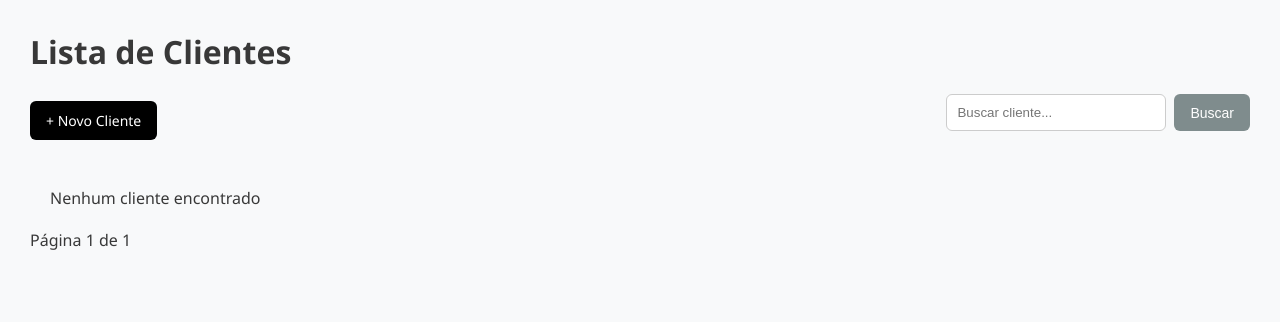
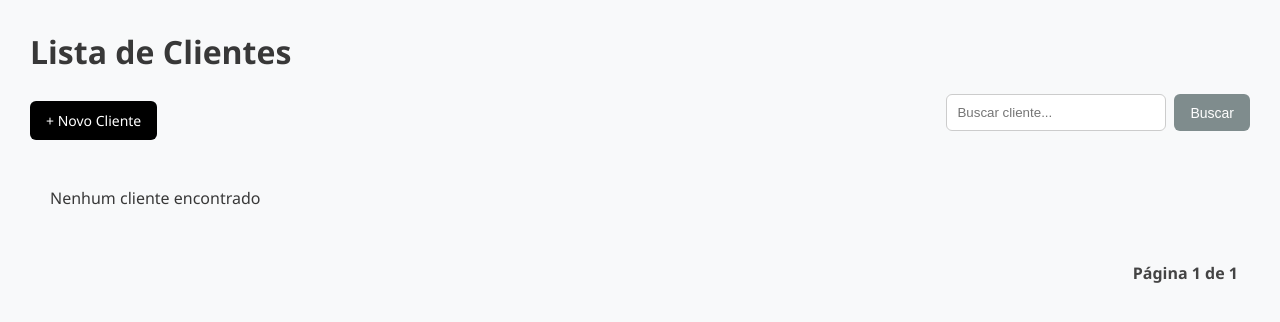
Before and after one commit to nasu-dev/sistema-gestao-servicos, a Django app: page / in a window 1280 px wide. Shown: the top 322 px of the page. Run offline with Django 5.2, Linux system fonts and the light colour scheme; data that the repository does not hold is empty.

Commit message:
style(listagem): alinha controles de paginacao a direita

```diff
--- a/clientes/static/clientes/style.css
+++ b/clientes/static/clientes/style.css
@@ -177,3 +177,19 @@ body {
 .btn-excluir {
     color: #e74c3c;
 }
+
+/*----Paginação----------------------------*/
+.paginacao {
+    margin-top: 25px;
+    display: flex;
+    align-items: center;
+    justify-content: flex-end;
+    gap: 10px;
+    flex-wrap: wrap;
+}
+
+.pagina-info {
+    font-weight: 600;
+    color: #444;
+    padding: 8px 12px;
+}
```
